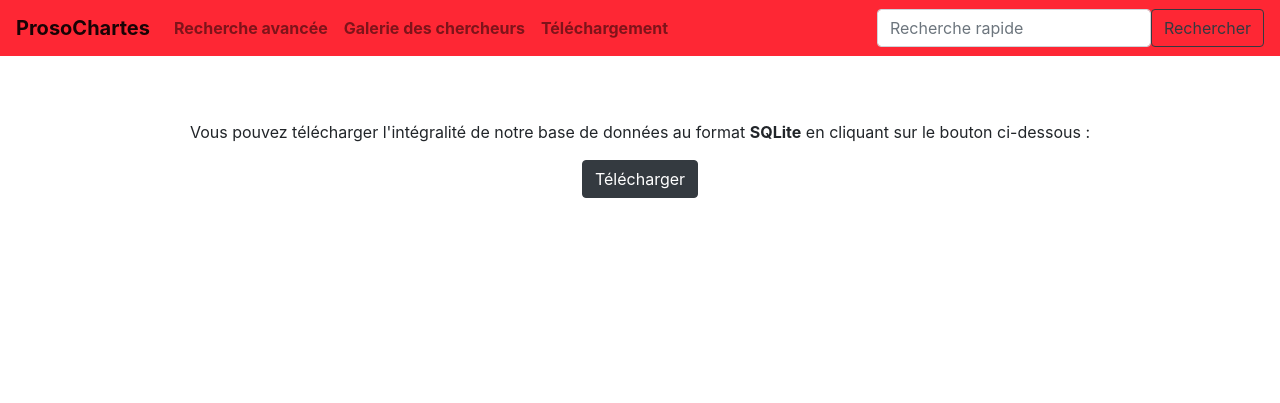
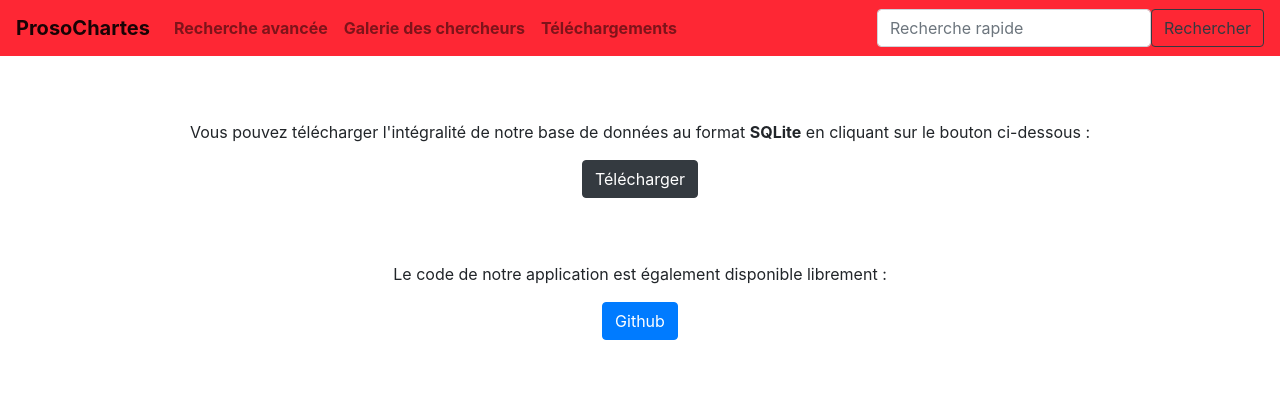
Before and after one commit to Chartes-TNAH/prosopochartes, a Flask app: page /telechargement in a window 1280 px wide. Shown: the top 403 px of the page. Run offline with Flask 2, Linux system fonts and the light colour scheme; some libraries are stand-ins or nearby versions.

Commit message:
Ajout d'un lien vers le github du projet sur la page telechargement.html

```diff
--- a/prosopapp/app/templates/headerfooter.html
+++ b/prosopapp/app/templates/headerfooter.html
@@ -22,7 +22,7 @@
                 <a class="nav-link" href="{{url_for('chercheurs')}}">Galerie des chercheurs</a>
               </li>
             <li class="nav-item">
-                <a class="nav-link" href="{{url_for('telechargement')}}">Téléchargement</a>
+                <a class="nav-link" href="{{url_for('telechargement')}}">Téléchargements</a>
               </li>
         </ul>
         <form class="form-inline" action="{{url_for('resultats')}}" method="GET">
--- a/prosopapp/app/templates/pages/telechargement.html
+++ b/prosopapp/app/templates/pages/telechargement.html
@@ -6,5 +6,9 @@
     <p>Vous pouvez télécharger l'intégralité de notre base de données au format <b>SQLite</b> en cliquant sur le bouton ci-dessous :</p>
     <a class="btn btn-dark" href="{{url_for('download')}}">Télécharger</a>
 </div>
+<div class = "container" style="padding-bottom: 5%; text-align:center">
+    <p>Le code de notre application est également disponible librement :</p>
+    <a class="btn btn-primary" href="https://github.com/Chartes-TNAH/prosopochartes">Github</a>
+</div>
 
 {% endblock %}
```
